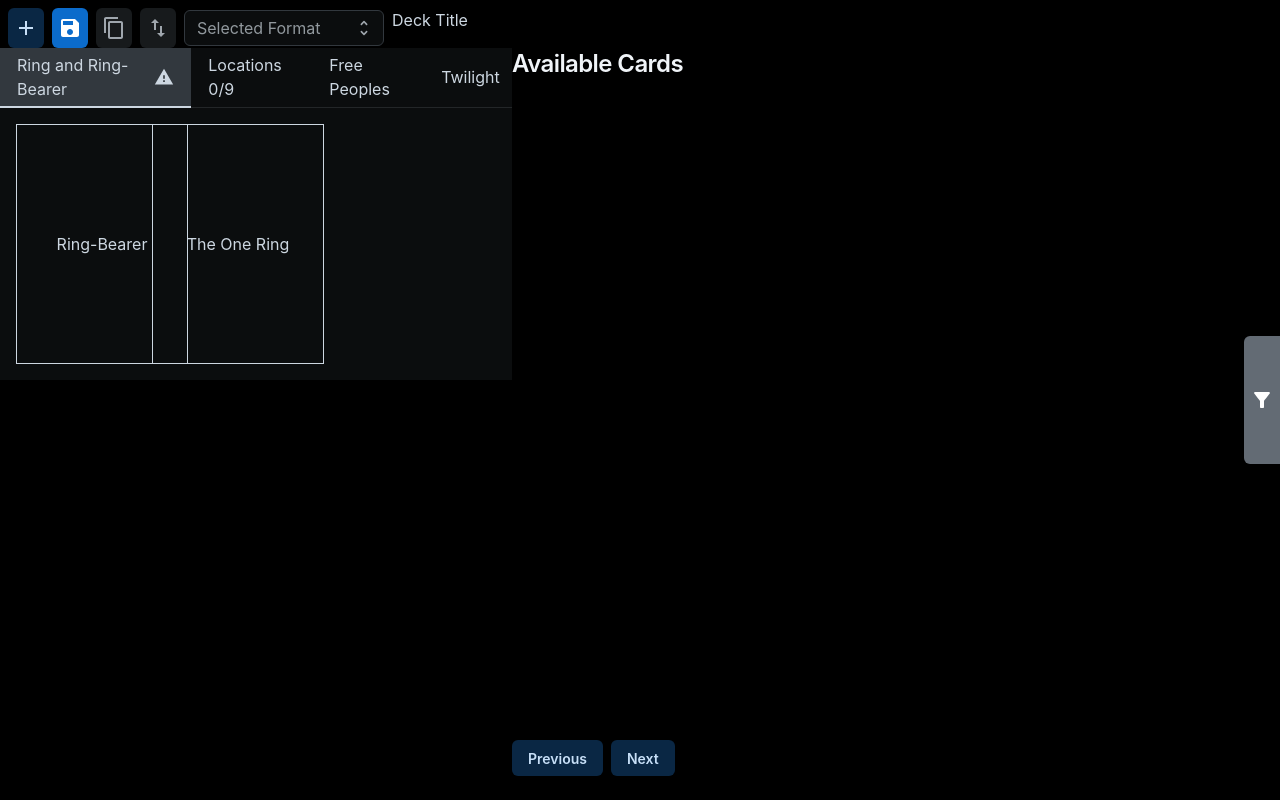
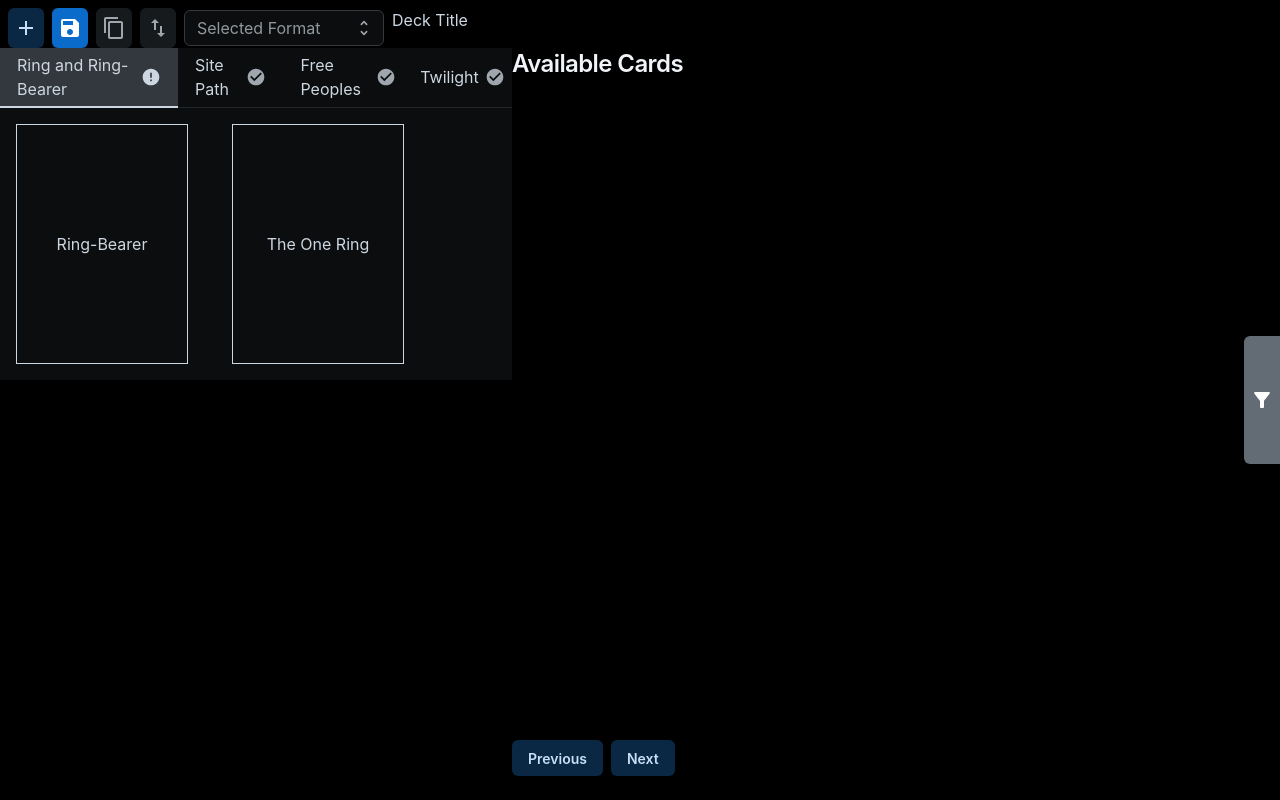
Before and after one commit to nheinbaugh/gemp-lotr-ui, a React (Vite) app: page /decks/new in a window 1280 px wide. Built offline with nearby package versions, Linux system fonts and the light colour scheme.

Commit message:
workign on getting validation going

```diff
--- a/src/common/types/Deck.tsx
+++ b/src/common/types/deck/Deck.tsx
@@ -1,5 +1,5 @@
-import { createDefaultLocations } from './LotrLocations/lotr-location-functions';
-import { LotrLocations } from './LotrLocations/lotr-locations.type';
+import { createDefaultLocations } from '../LotrLocations/lotr-location-functions';
+import { LotrLocations } from '../LotrLocations/lotr-locations.type';
 
 export interface Deck {
   name?: string;
--- /dev/null
+++ b/src/common/types/deck/deck-validity-status.type.ts
@@ -0,0 +1,6 @@
+export enum DeckValidityStatus {
+  Ok = 'ok',
+  Warning = 'warning',
+  Error = 'error',
+  NotStarted = 'not-started',
+}
--- /dev/null
+++ b/src/lotr-common/types/deck-validity/ringbearer-section-validity.funciton.ts
@@ -0,0 +1,23 @@
+import { DeckValidityStatus } from '../../../common/types/deck/deck-validity-status.type';
+import { DeckValidityFunction } from './deck-validity-function.type';
+
+export const NO_RINGBEARER_MESSAGE = 'A Ring-bearer is required.';
+export const NO_RING_MESSAGE = 'The One Ring is required.';
+export const NO_RING_OR_RINGBEARER_MESSAGE =
+  'The One Ring and a Ring-bearer are required.';
+
+export const isRingbearerSectionValid: DeckValidityFunction = (deck) => {
+  if (!deck.ringbearerId && !deck.ringId) {
+    return {
+      status: DeckValidityStatus.NotStarted,
+      message: NO_RING_OR_RINGBEARER_MESSAGE,
+    };
+  }
+  if (!deck.ringId) {
+    return { status: DeckValidityStatus.Error, message: NO_RING_MESSAGE };
+  }
+  if (!deck.ringbearerId) {
+    return { status: DeckValidityStatus.Error, message: NO_RINGBEARER_MESSAGE };
+  }
+  return { status: DeckValidityStatus.Ok, message: '' };
+};
--- /dev/null
+++ b/src/lotr-common/types/deck-validity/useLotrDeckValidity.ts
@@ -0,0 +1,28 @@
+import { useState, useEffect } from 'react';
+import { Deck } from '../../../common/types/deck/Deck';
+import { DeckValidationResult } from './deck-validity-function.type';
+import { DeckValidityStatus } from '../../../common/types/deck/deck-validity-status.type';
+import { isRingbearerSectionValid } from './ringbearer-section-validity.funciton';
+
+const defaultValidityState: DeckValidationResult = {
+  status: DeckValidityStatus.NotStarted,
+  message: '',
+};
+
+export default function useLotrDeckValidity(deck: Deck) {
+  const [ringbearerValidity, setRingbearerValidity] =
+    useState(defaultValidityState);
+  console.log('this hook ran again');
+  useEffect(() => {
+    setRingbearerValidity(isRingbearerSectionValid(deck));
+    console.log('this hook effect ran again');
+  }, [deck]);
+  return {
+    isDeckValid: false,
+    deckValidity: {
+      ringbearer: ringbearerValidity,
+      errors: [],
+      warnings: [],
+    },
+  };
+}
--- a/src/pages/DeckBuilder/DeckBuilderContainer.tsx
+++ b/src/pages/DeckBuilder/DeckBuilderContainer.tsx
@@ -3,7 +3,7 @@
 import { Box, Grid } from '@mui/joy';
 import { CollectionFiltersViewModel } from '../../lotr-common/api/collection-api/collection-api-parameters.interface';
 import LotrCardDetails from '../../lotr-common/components/LotrCardDetails/LotrCardDetails';
-import { Deck, createDefaultDeck } from '../../common/types/Deck';
+import { Deck, createDefaultDeck } from '../../common/types/deck/Deck';
 import {
   createLocationFilters,
   createOneRingFilters,
--- a/src/pages/DeckBuilder/modules/DeckSections/DeckSections.tsx
+++ b/src/pages/DeckBuilder/modules/DeckSections/DeckSections.tsx
@@ -1,10 +1,11 @@
-import { Grid, Tab, TabList, TabPanel, Tabs, Typography } from '@mui/joy';
+import { Grid, TabList, TabPanel, Tabs } from '@mui/joy';
 import * as React from 'react';
-import { Warning } from '@mui/icons-material';
-import { Deck } from '../../../../common/types/Deck';
-import PlaceholderCard from '../../../../common/components/PlaceholderCard/PlaceholderCard';
+import { Deck } from '../../../../common/types/deck/Deck';
 import LocationDeckSection from './components/LocationDeckSection/LocationDeckSection';
 import RingBearerDeckSection from './components/RingBearerDeckSection';
+import TabWithStatus from './components/TabWithStatus';
+import useLotrDeckValidity from '../../../../lotr-common/types/deck-validity/useLotrDeckValidity';
+import { DeckValidityStatus } from '../../../../common/types/deck/deck-validity-status.type';
 
 type DeckbuilderProps = {
   currentDeck: Deck;
@@ -16,6 +17,7 @@
   filterRequest,
 }: DeckbuilderProps) {
   const [currentTabIndex, setCurrentTabIndex] = React.useState(0);
+  const bob = useLotrDeckValidity(deck);
 
   const handleChange = (
     _: React.SyntheticEvent | null,
@@ -39,13 +41,16 @@
         aria-label="basic tabs example"
       >
         <TabList>
-          <Tab>
-            <Typography>Ring and Ring-Bearer</Typography>
-            <Warning />
-          </Tab>
-          <Tab>Locations 0/9</Tab>
-          <Tab>Free Peoples</Tab>
-          <Tab>Twilight</Tab>
+          <TabWithStatus
+            tabName="Ring and Ring-Bearer"
+            status={bob.deckValidity.ringbearer.status}
+          />
+          <TabWithStatus tabName="Site Path" status={DeckValidityStatus.Ok} />
+          <TabWithStatus
+            tabName="Free Peoples"
+            status={DeckValidityStatus.Ok}
+          />
+          <TabWithStatus tabName="Twilight" status={DeckValidityStatus.Ok} />
         </TabList>
         <TabPanel value={0}>
           <RingBearerDeckSection
--- a/src/pages/DeckBuilder/modules/DeckSections/components/DeckSectionTemplate.tsx
+++ b/src/pages/DeckBuilder/modules/DeckSections/components/DeckSectionTemplate.tsx
@@ -5,22 +5,27 @@
 interface DeckSectionProps {
   sections: FilterableDeckSection[];
   onSectionChange: (section: string) => void;
+  placeholderWidth: 'small' | 'large';
 }
 
 const getDefaultDeckSectionProps = (): DeckSectionProps => ({
   sections: [],
   onSectionChange: () => {},
+  placeholderWidth: 'small',
 });
 
 export default function DeckSectionTemplate(
   props: DeckSectionProps = getDefaultDeckSectionProps()
 ) {
-  const { onSectionChange, sections } = props;
+  const { onSectionChange, sections, placeholderWidth } = props;
 
   return (
     <Grid gap="1rem" container>
       {(sections ?? []).map((section) => (
-        <Grid md={3} key={section.placeholder}>
+        <Grid
+          md={placeholderWidth === 'small' ? 3 : 5}
+          key={section.placeholder}
+        >
           <PlaceholderCard
             placeholder={section.placeholder}
             blueprintId={section.cardId}
--- a/src/pages/DeckBuilder/modules/DeckSections/components/LocationDeckSection/LocationDeckSection.tsx
+++ b/src/pages/DeckBuilder/modules/DeckSections/components/LocationDeckSection/LocationDeckSection.tsx
@@ -34,6 +34,7 @@
     <DeckSectionTemplate
       sections={formattedSelections}
       onSectionChange={doSelectionChanged}
+      placeholderWidth="small"
     />
   );
 }
--- a/src/pages/DeckBuilder/modules/DeckSections/components/RingBearerDeckSection.tsx
+++ b/src/pages/DeckBuilder/modules/DeckSections/components/RingBearerDeckSection.tsx
@@ -56,6 +56,7 @@
     <DeckSectionTemplate
       sections={formattedSections}
       onSectionChange={updateFilter}
+      placeholderWidth="large"
     />
   );
 }
--- /dev/null
+++ b/src/pages/DeckBuilder/modules/DeckSections/components/TabWithStatus.tsx
@@ -0,0 +1,26 @@
+import { CheckCircle, Error, Warning } from '@mui/icons-material';
+import { Tab, Typography } from '@mui/joy';
+import { DeckValidityStatus } from '../../../../../common/types/deck/deck-validity-status.type';
+
+interface TabsWithStatusProps {
+  tabName: string;
+  status: DeckValidityStatus;
+  tooltip?: string;
+}
+
+export default function TabWithStatus(props: TabsWithStatusProps) {
+  const { tabName, status, tooltip } = props;
+  let icon = <Warning />;
+
+  if (status === 'ok') {
+    icon = <CheckCircle />;
+  } else if (status === 'not-started') {
+    icon = <Error />;
+  }
+  return (
+    <Tab>
+      <Typography>{tabName}</Typography>
+      {icon}
+    </Tab>
+  );
+}
```
Also changed, not shown: src/lotr-common/types/deck-validity/deck-validity-function.type.ts (added, +9 -0 lines), src/lotr-common/types/deck-validity/format-validation.function.ts (added, +7 -0 lines), 1 other file (tests, documents, lock files or other folders).
